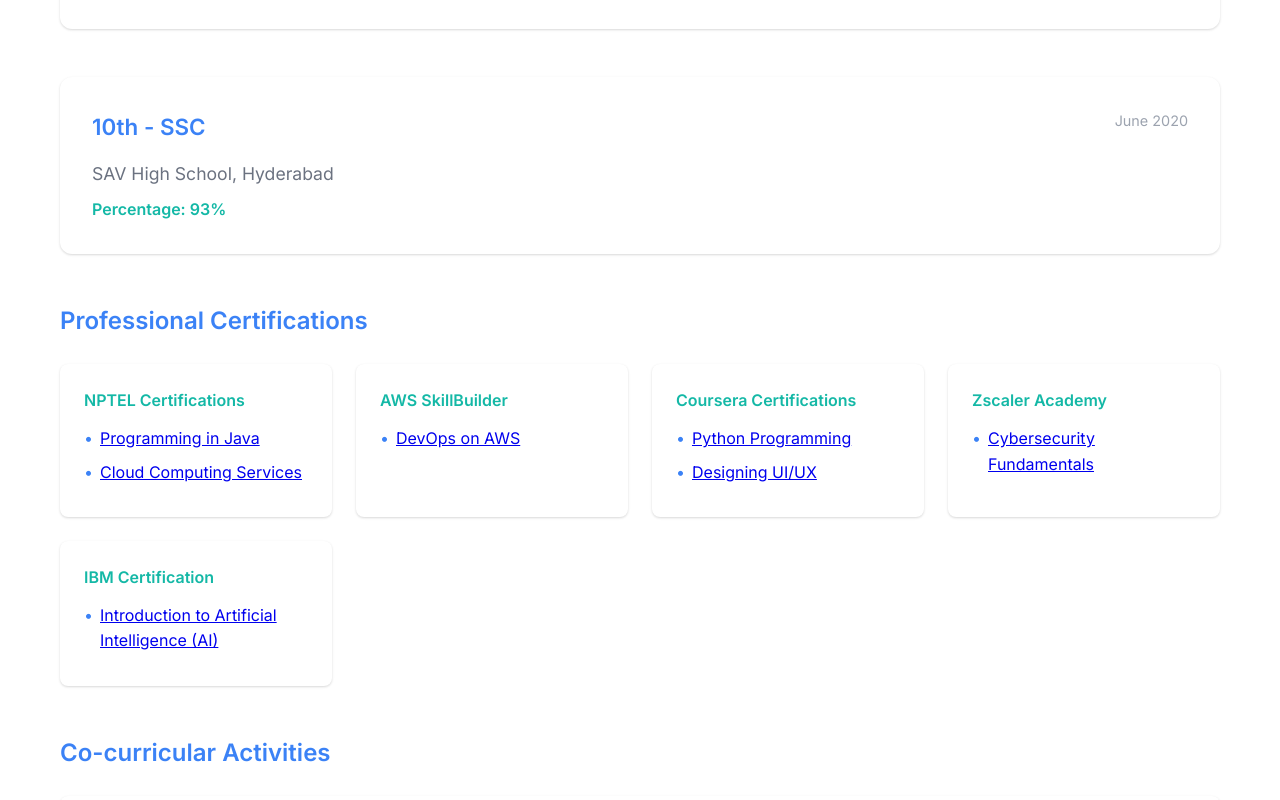
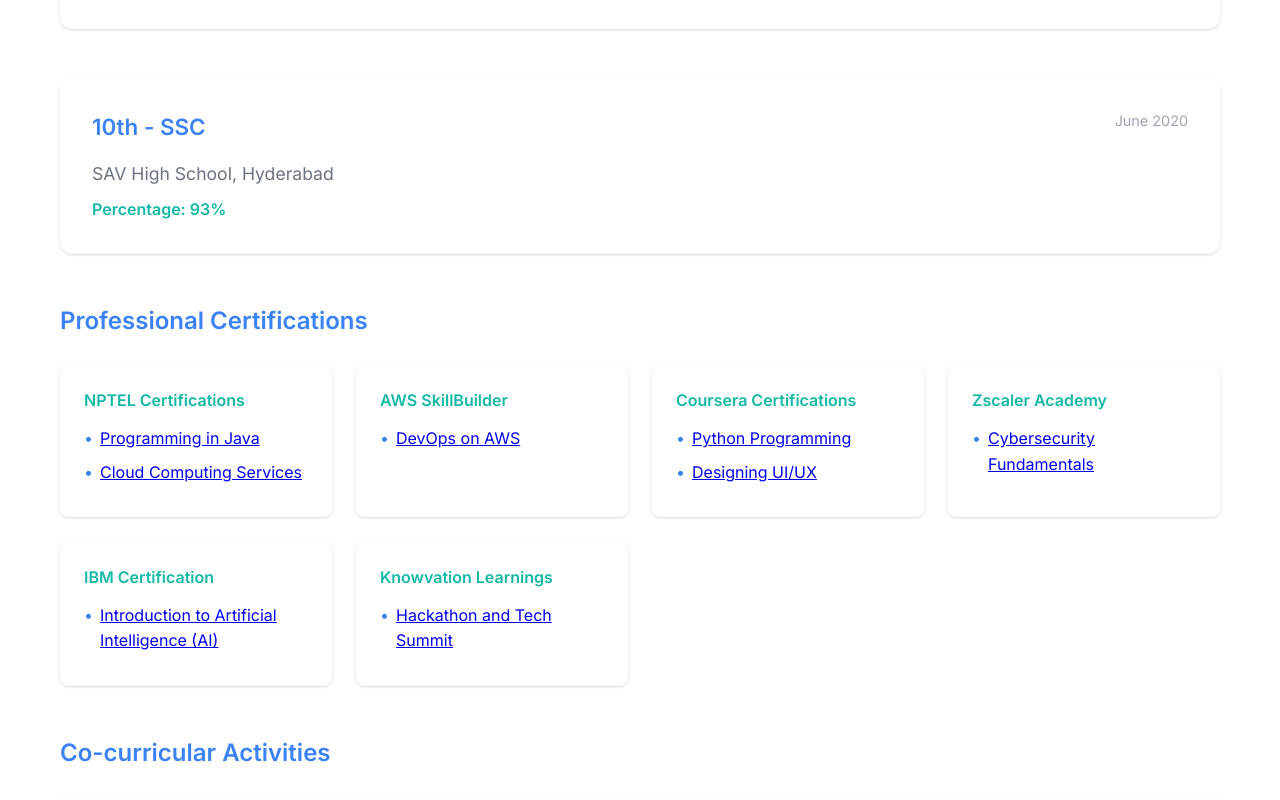
Before and after one commit to Abhilash-B3/Abhilash-Portfolio, a plain HTML site: page index.html in a window 1280 px wide. Shown: the part 3228-4028 px from the top of the page. Drawn offline with Linux system fonts and the light colour scheme.

Commit message:
Fix HTML formatting and structure

```diff
--- a/index.html
+++ b/index.html
@@ -97,9 +97,9 @@
                 <div class="skill-category">
                     <h3 class="skill-category-title">Programming Languages</h3>
                     <div class="skill-tags">
+                        <span class="skill-tag">Java</span>
                         <span class="skill-tag">Python</span>
-                        <span class="skill-tag">Java</span>
-                        <span class="skill-tag">Data Structures</span>
+                        <span class="skill-tag">Data Structures(Intermediate)</span>
                     </div>
                 </div>
                 <div class="skill-category">
@@ -253,6 +253,12 @@
                             <li><a href="https://drive.google.com/file/d/1GReYydXQol2H9M74jVm0wM-9qRr2EUxC/view?usp=drive_link">Introduction to Artificial Intelligence (AI)</a></li>
                         </ul>
                     </div>
+                    <div class="cert-item">
+                        <h4>Knowvation Learnings</h4>
+                        <ul>
+                            <li><a href="https://drive.google.com/file/d/18uz9kajhE4TqfzSGaekUabLQBRnxS1UX/view?usp=drive_link">Hackathon and Tech Summit</a></li>
+                        </ul>
+                    </div>
                 </div>
             </div>
 
```
